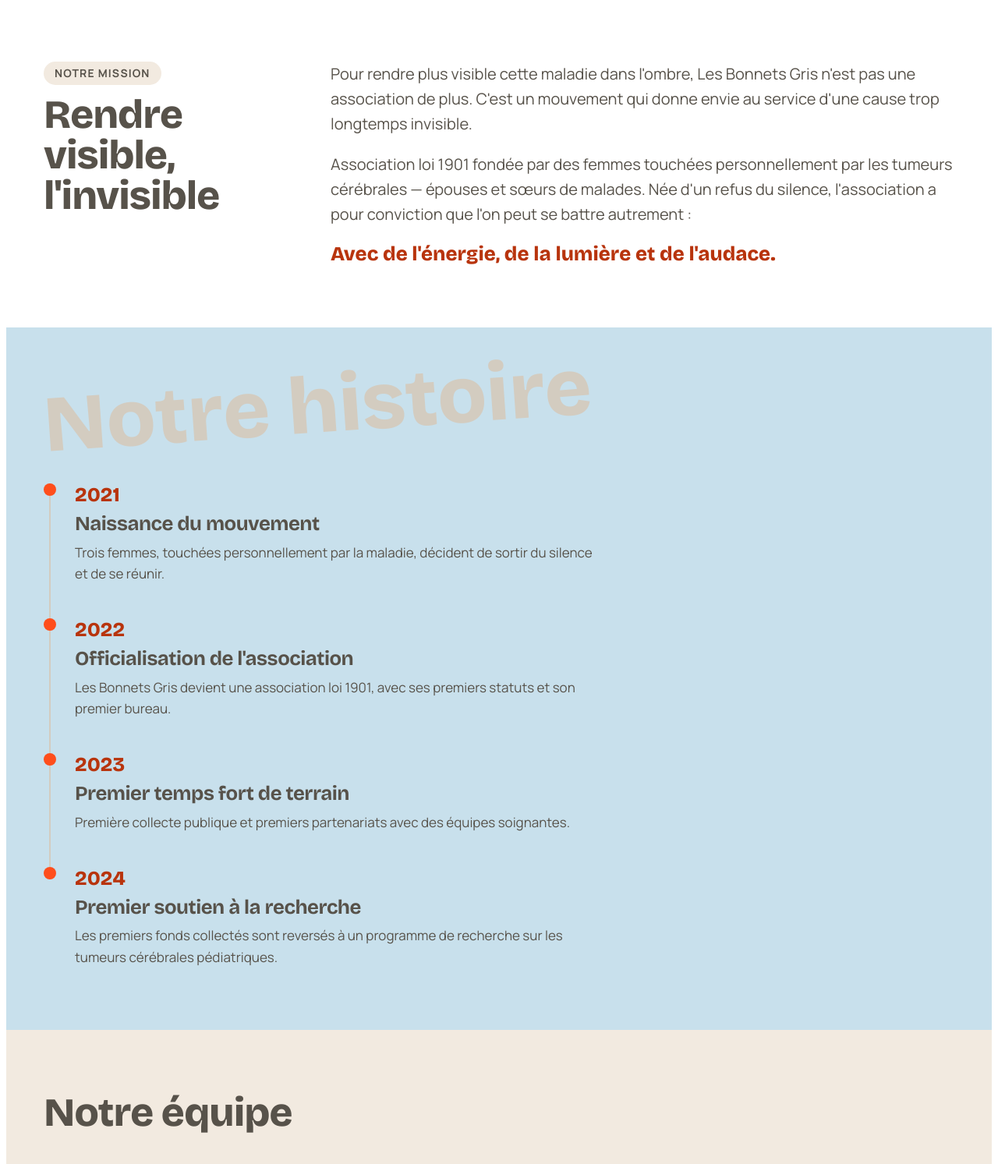
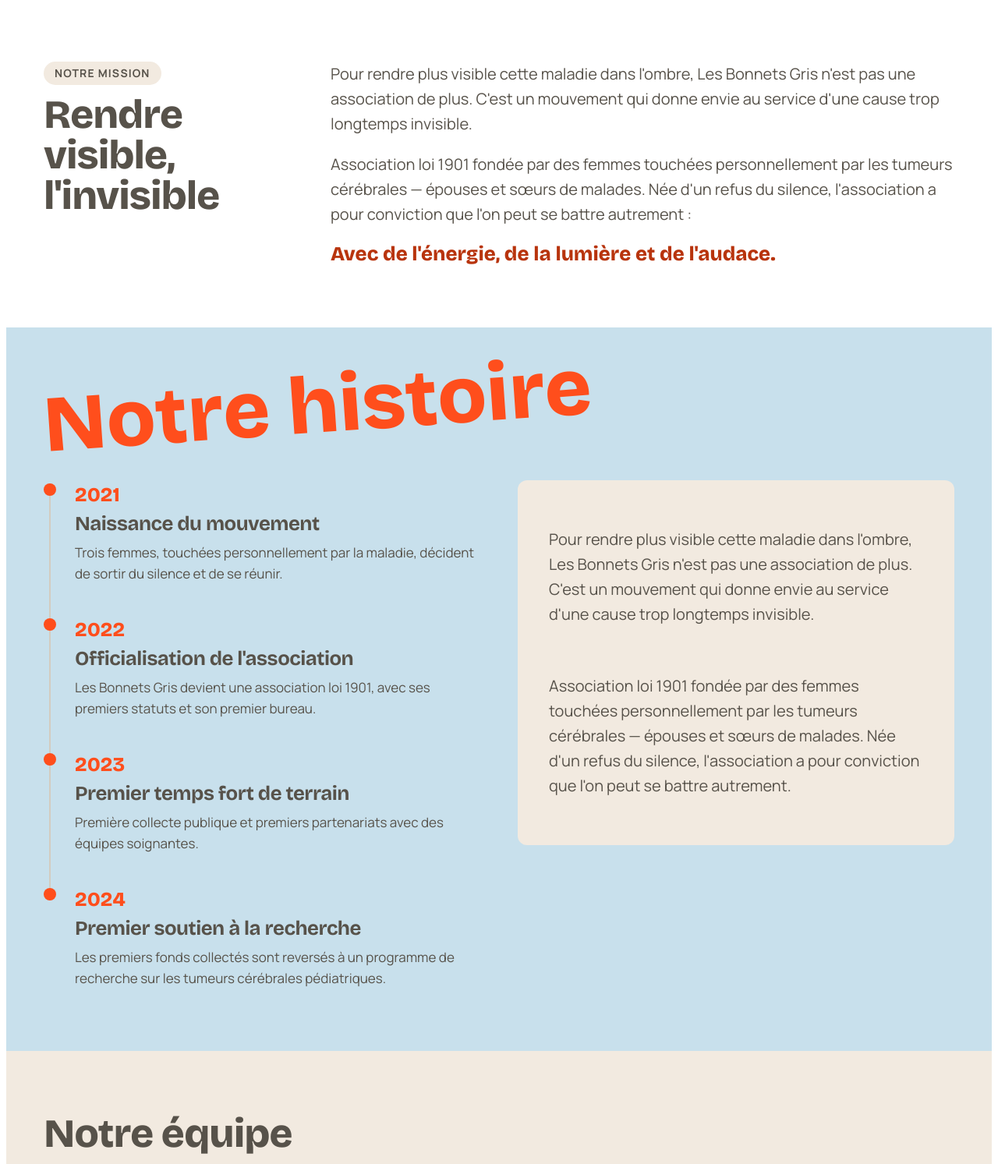
Before and after one commit to Gintho/Lesbonnetsgris, a WordPress theme: template page-templates/qui-sommes-nous.php in a window 1280 px wide. Shown: the part 365-1858 px from the top of the page at 78% size. Run offline with PHP 8.4 and a stand-in for WordPress, Linux system fonts and the light colour scheme; the site name, menu and one post (Sample post) are stand-ins, and other content is empty.

Commit message:
Restyle Notre histoire: orange pop kicker/dates, narrative card beside timeline
Kicker and timeline year labels now use the vivid --orange-pop token
instead of the muted -700 shade. Splits the section into a two-column
layout (new .ds-history-layout) with the timeline on the left and the
founding narrative on a cream card to the right.

```diff
--- a/assets/css/components.css
+++ b/assets/css/components.css
@@ -1643,6 +1643,9 @@
 	margin: 0 0 24px;
 	user-select: none;
 }
+.ds-section-kicker--pop-orange {
+	color: var(--orange-pop);
+}
 
 /* ---- Founder spotlight (Qui sommes-nous page: single-person bio) ---- */
 .ds-founder-spotlight {
@@ -1811,11 +1814,35 @@
 	font-family: var(--font-display);
 	font-weight: var(--weight-display);
 	font-size: var(--text-h3);
-	color: var(--orange-pop-700);
+	color: var(--orange-pop);
 	margin-bottom: 4px;
 }
 .ds-timeline__title {
 	margin-bottom: 8px;
+}
+
+/* ---- History layout (Qui sommes-nous page: timeline + narrative card side by side) ---- */
+.ds-history-layout {
+	display: grid;
+	grid-template-columns: 1fr 1fr;
+	gap: 48px;
+	align-items: start;
+}
+.ds-history-layout__text {
+	padding: 40px;
+	border-radius: var(--radius-md);
+	background: var(--cream);
+	color: var(--gray-500);
+	display: flex;
+	flex-direction: column;
+	gap: 20px;
+	font-size: var(--text-body-xl);
+	line-height: var(--leading-relaxed);
+}
+@media (max-width: 900px) {
+	.ds-history-layout {
+		grid-template-columns: 1fr;
+	}
 }
 .ds-timeline__description {
 	color: var(--text-secondary);
--- a/page-templates/qui-sommes-nous.php
+++ b/page-templates/qui-sommes-nous.php
@@ -47,7 +47,9 @@ get_header();
 
 <section class="ds-section ds-section--sky">
 	<div class="ds-section__inner">
-		<div class="ds-section-kicker" aria-hidden="true"><?php esc_html_e( 'Notre histoire', 'bonnets-gris' ); ?></div>
+		<div class="ds-section-kicker ds-section-kicker--pop-orange" aria-hidden="true"><?php esc_html_e( 'Notre histoire', 'bonnets-gris' ); ?></div>
+		<div class="ds-history-layout">
+			<div class="ds-history-layout__timeline">
 				<?php
 				get_template_part(
 					'template-parts/marketing/timeline',
@@ -78,6 +80,12 @@ get_header();
 					)
 				);
 				?>
+			</div>
+			<div class="ds-history-layout__text">
+				<p><?php esc_html_e( 'Pour rendre plus visible cette maladie dans l\'ombre, Les Bonnets Gris n\'est pas une association de plus. C\'est un mouvement qui donne envie au service d\'une cause trop longtemps invisible.', 'bonnets-gris' ); ?></p>
+				<p><?php esc_html_e( 'Association loi 1901 fondée par des femmes touchées personnellement par les tumeurs cérébrales — épouses et sœurs de malades. Née d\'un refus du silence, l\'association a pour conviction que l\'on peut se battre autrement.', 'bonnets-gris' ); ?></p>
+			</div>
+		</div>
 	</div>
 </section>
 
```
Lines whose indentation alone changed are shown as unchanged.
